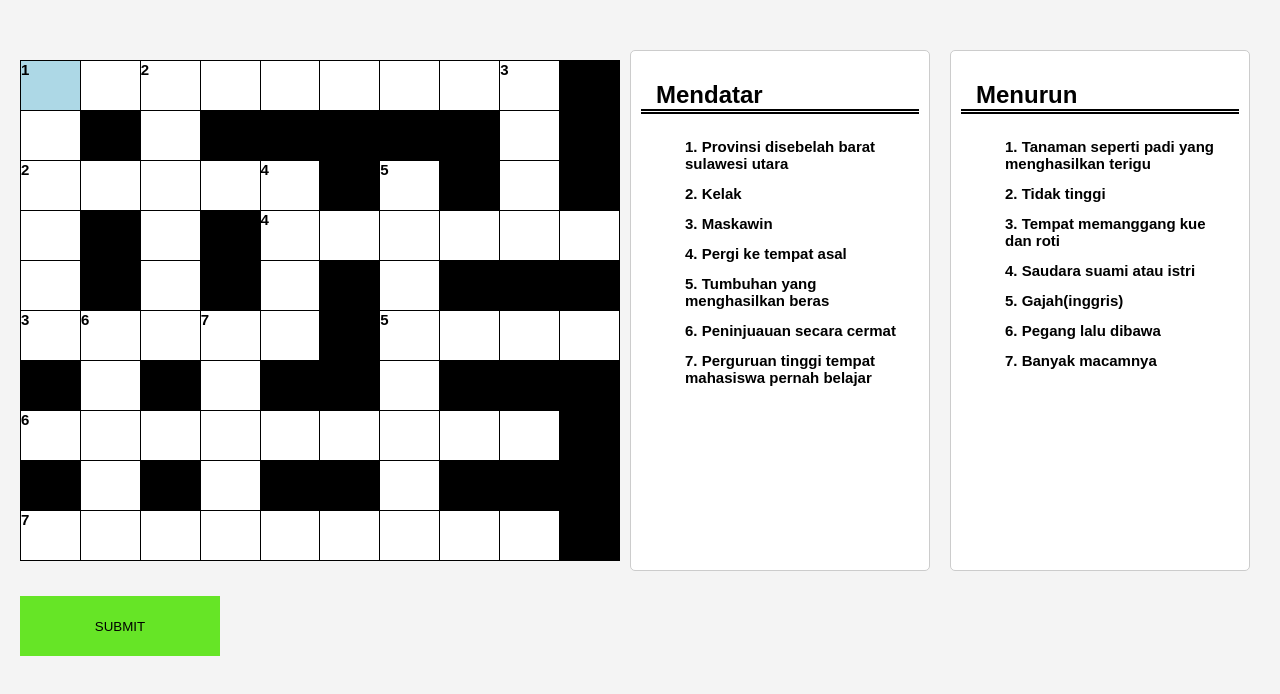
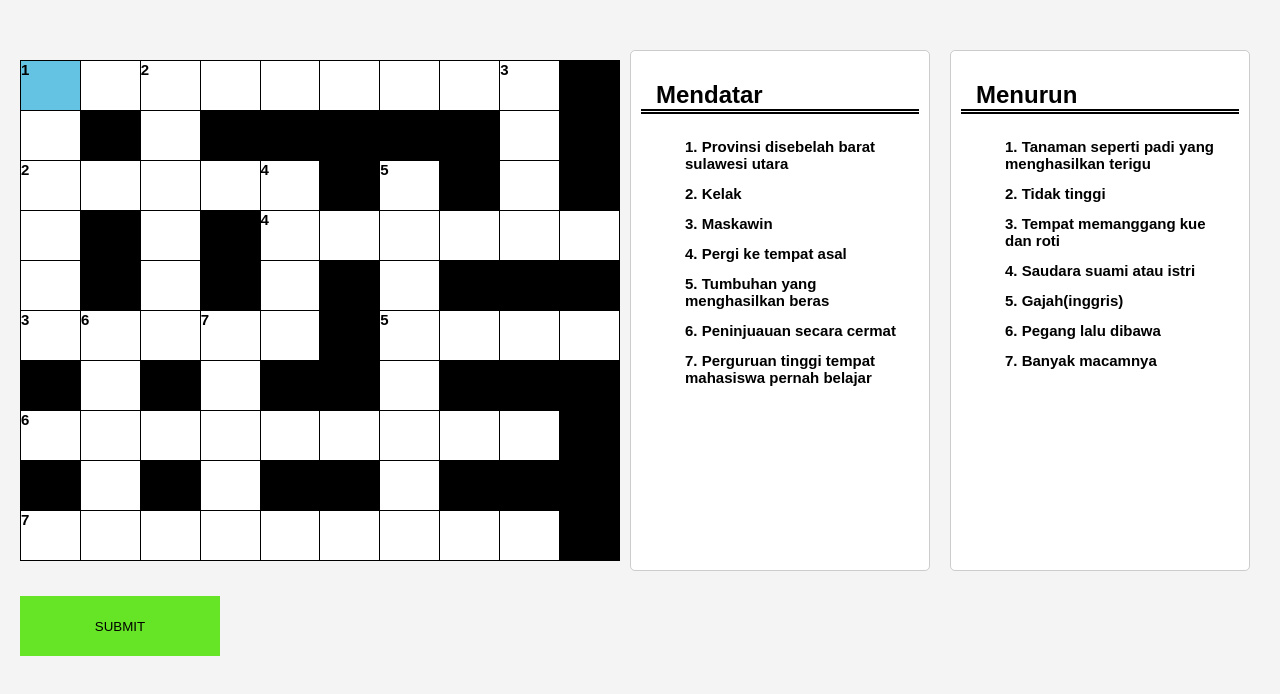
Before and after one commit to Syidwan/Crossword-puzzle, a plain HTML site: page index.html in a window 1280 px wide. In both pictures the pointer is over the element 50 px from the left and 85 px from the top of the page. Drawn offline with Linux system fonts and the light colour scheme.

Commit message:
second(1)

```diff
--- a/style.css
+++ b/style.css
@@ -31,7 +31,7 @@ th {
 }
 
 .w:hover {
-   background: lightblue !important;
+   background: rgb(100, 195, 226) !important;
 }
 
 th span {
```
